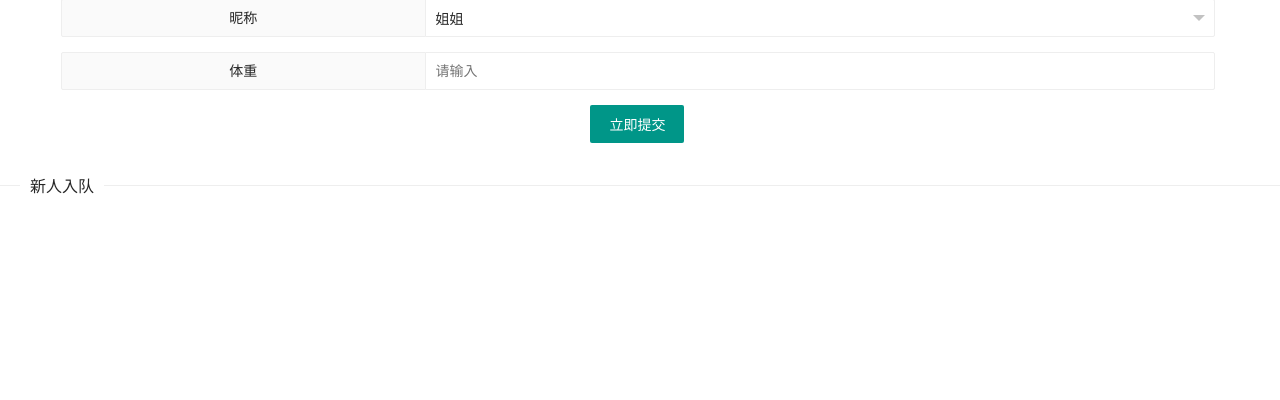
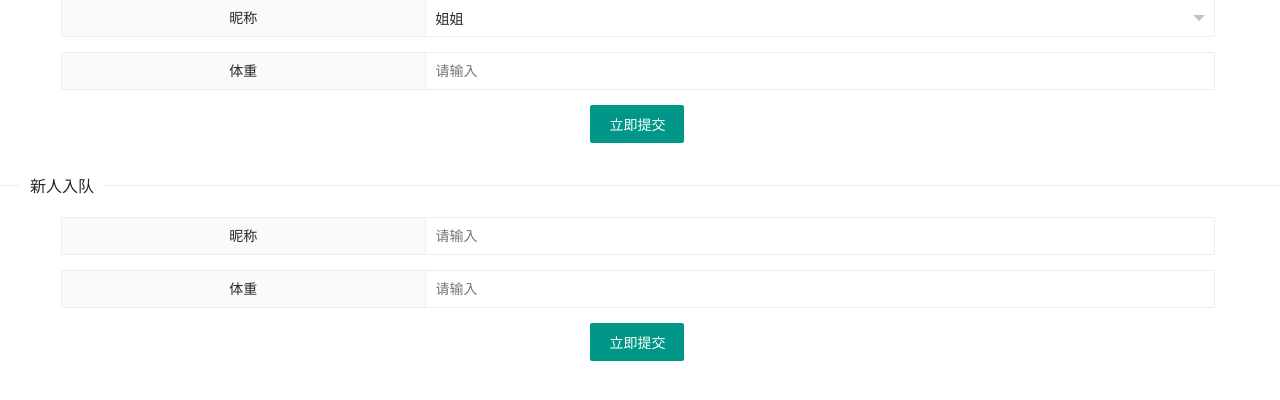
Before and after one commit to Qinglys/weightCount, a Flask app: page / in a window 1280 px wide. Shown: the part 209-609 px from the top of the page. Run offline with Flask 3, Linux system fonts and the light colour scheme; parts of the project's set-up code (start-up, migrations or seed data) failed here and were passed over.

Commit message:
fix：做了一些小更新

```diff
--- a/main.py
+++ b/main.py
@@ -2,4 +2,4 @@ from weight_count import app
 import logging
 
 if __name__ == '__main__':
-    app.run(host='0.0.0.0', port=20180)
+    app.run(host='0.0.0.0', port=80)
--- a/requirements.txt
+++ b/requirements.txt
@@ -17,3 +17,4 @@ six
 SQLAlchemy
 Werkzeug
 zipp
+pytz
--- a/weight_count/__init__.py
+++ b/weight_count/__init__.py
@@ -14,6 +14,8 @@ app.debug = setting.DEBUG_MODE
 # 初始化日志
 formatter = logging.Formatter(
     "[%(asctime)s][%(filename)s:%(lineno)d][%(levelname)s] - %(message)s")
+if not os.path.isdir("./log"):
+    os.mkdir("./log")
 handler = TimedRotatingFileHandler(
     "./log/weight_count.log", when="D", interval=1, backupCount=15,
     encoding="UTF-8", delay=False, utc=True)
--- a/weight_count/api/views.py
+++ b/weight_count/api/views.py
@@ -1,11 +1,10 @@
 from flask import Blueprint, request, current_app, render_template
-# from datetime import datetime
 import datetime
-import json
 from weight_count.src.exts import db
 from weight_count.src.models import User, Weight
 from weight_count.api import common
 from weight_count import setting
+from pytz import timezone
 
 my_app = Blueprint('index', __name__)
 
@@ -25,17 +24,19 @@ def index(msg='\"\"'):
 
 
     # 判断hello_world
-    now_time = datetime.datetime.today().strftime('%H:%M:%S')
+    now_time = datetime.datetime.now(tz=timezone('Asia/Shanghai')).strftime('%H:%M:%S')
     print(now_time)
     if '06:00:00' <= now_time <= '11:00:00':
         hello_world = '早上好！'
     elif '11:00:00' < now_time < "14:00:00":
         hello_world = '中午好！'
-    elif '14:00:00' <= now_time < "24:00:00":
+    elif '14:00:00' <= now_time <= "18:00:00":
+        hello_world = '下午好！'
+    elif '18:00:00' < now_time < "24:00:00":
         hello_world = '晚上好！'
     else:
         hello_world = '还不睡觉？'
-    print(hello_world)
+    # print(hello_world)
     # 构造user_select
     user_select = ''
     users = User.query.order_by(User.id).all()
@@ -65,7 +66,7 @@ def add_user():
         return common.make_error('参数不完整, 或参数格式错误！')
 
     # 数据库username不可重复
-    if User.query.filter_by(username=username):
+    if User.query.filter_by(username=username).first() is not None:
         return common.make_error('用户已存在！')
 
     user = User(username=username)
--- a/weight_count/static/genCharts.js
+++ b/weight_count/static/genCharts.js
@@ -30,6 +30,13 @@ function gen_charts(chart_own, weight_data, chart_date){
             { type: 'min', name: 'Min' }
           ]
           },
+          label: {
+            show: true,
+            position: 'bottom',
+            textStyle: {
+              fontSize: 7,
+            }
+          }
         }
       ]
   };
@@ -53,43 +60,64 @@ function get_weight_data(){
 }
 
 function add_weight_data(data){
-  document.activeElement.blur()
-  document.body.scrollTop = document.documentElement.scrollTop = 0;
   const xhr = new XMLHttpRequest();
   xhr.open('POST', window.location.href+'add_weight');
   xhr.setRequestHeader('content-type', 'application/json')
   xhr.send(JSON.stringify(data));
+  xhr.onreadystatechange=function () {
+    deal_response(xhr)
+  }
+}
+
+function add_user(data){
+  const xhr = new XMLHttpRequest();
+  xhr.open('POST', window.location.href+'add_user');
+  xhr.setRequestHeader('content-type', 'application/json')
+  xhr.send(JSON.stringify(data));
   xhr.onreadystatechange=function(){
+    deal_response(xhr)
+  }
+}
+
+function deal_response(xhr) {
   // 成功
-    if (xhr.readyState==4 && xhr.status==200){
-      //console.log(xhr.response)
+  if (xhr.readyState === 4 && xhr.status === 200) {
     // 弹窗
-      layui.use('layer', function() { //独立版的layer无需执行这一句
+    layui.use('layer', function () { //独立版的layer无需执行这一句
       var layer = layui.layer;
       function func_msg() {
         layer.alert(JSON.parse(xhr.responseText)['msg'], {
               icon: 1,
               skin: 'layer-ext-moon',
             },
-              function(){
+            function () {
               location.reload()
             });
       }
       func_msg();
     })
-      return false
   }
   // 失败
-    else if(xhr.readyState==4 && xhr.status!= 200){
+  else if (xhr.readyState === 4) {
     // 弹窗
-      layui.use('layer', function() { //独立版的layer无需执行这一句
+    layui.use('layer', function () { //独立版的layer无需执行这一句
       var layer = layui.layer;
+
       function func_msg() {
         layer.alert(JSON.parse(xhr.responseText)['msg']);
       }
+
       func_msg();
     })
-      return false
+  // 发送不成功
+  } else {
+    // 弹窗
+    layui.use('layer', function () { //独立版的layer无需执行这一句
+      var layer = layui.layer;
+      function func_msg() {
+        layer.alert("请求失败！");
+      }
+      func_msg();
+    })
   }
 }
-}
--- a/weight_count/templates/index.html
+++ b/weight_count/templates/index.html
@@ -56,6 +56,28 @@
 <fieldset class="layui-elem-field layui-field-title" style="margin-top: 30px;">
   <legend style="font-size: 16px;">新人入队</legend>
 </fieldset>
+<form class="layui-form layui-form-pane" action="" style="width: 95%;" id="addUser">
+  <div class="layui-form-item">
+    <label class="layui-form-label", style="margin-left: 5%; width: 30%;">昵称</label>
+    <div class="layui-input-block" style="margin-left: 35%;">
+      <input type="text" name="user" lay-verify="required" placeholder="请输入" autocomplete="off" class="layui-input">
+    </div>
+  </div>
+  <div class="layui-form-item">
+    <label class="layui-form-label" style="margin-left: 5%; width: 30%;">体重</label>
+    <div class="layui-input-block" style="margin-left: 35%;">
+      <input type="text" name="weight" lay-verify="required|number" placeholder="请输入" autocomplete="off" class="layui-input">
+    </div>
+  </div>
+
+  <div class="layui-form-item" style="text-align: center;">
+    <div class="layui-input-block" style="margin-left: 5%;" >
+      <button type="submit" class="layui-btn" lay-submit="" lay-filter="addUserSubmit">立即提交</button>
+    </div>
+  </div>
+
+</form>
+
 
 <script src="../static/layui.js"></script>
 <script src="../static/echarts.min.js"></script>
@@ -67,24 +89,18 @@
   form.on('submit(addWeightSubmit)', function(data){
     // console.log(data.field) //当前容器的全部表单字段，名值对形式：{name: value}
     document.activeElement.blur() // 收起移动端软键盘
-    // document.body.scrollTop = document.documentElement.scrollTop = 0; // 回到顶部 避免弹窗遮挡
+    document.body.scrollTop = document.documentElement.scrollTop = 0; // 回到顶部 避免弹窗遮挡
     add_weight_data(data.field)
     return false; //阻止表单跳转。如果需要表单跳转，去掉这段即可。
   });
-  // // 控制弹窗  初始化的时候赋值给变量
-  // var _msg = {{msg|safe}}
-  // if(_msg.length != 0){
-  //   layui.use('layer', function() { //独立版的layer无需执行这一句
-  //     var $ = layui.jquery,layer = layui.layer;
-  //     function func_msg() {
-  //         layer.alert(_msg, {
-  //             icon: 1,
-  //             skin: 'layer-ext-moon'
-  //         });
-  //     }
-  //     func_msg()
-  //   })
-  // }
+
+  form.on('submit(addUserSubmit)', function(data){
+    // console.log(data.field) //当前容器的全部表单字段，名值对形式：{name: value}
+    document.activeElement.blur() // 收起移动端软键盘
+    document.body.scrollTop = document.documentElement.scrollTop = 0; // 回到顶部 避免弹窗遮挡
+    add_user(data.field)
+    return false; //阻止表单跳转。如果需要表单跳转，去掉这段即可。
+  });
 
   var all_data = {{all_data|tojson}}
   var chart_date = all_data['chart_date']
```
Lines whose indentation alone changed are shown as unchanged.
